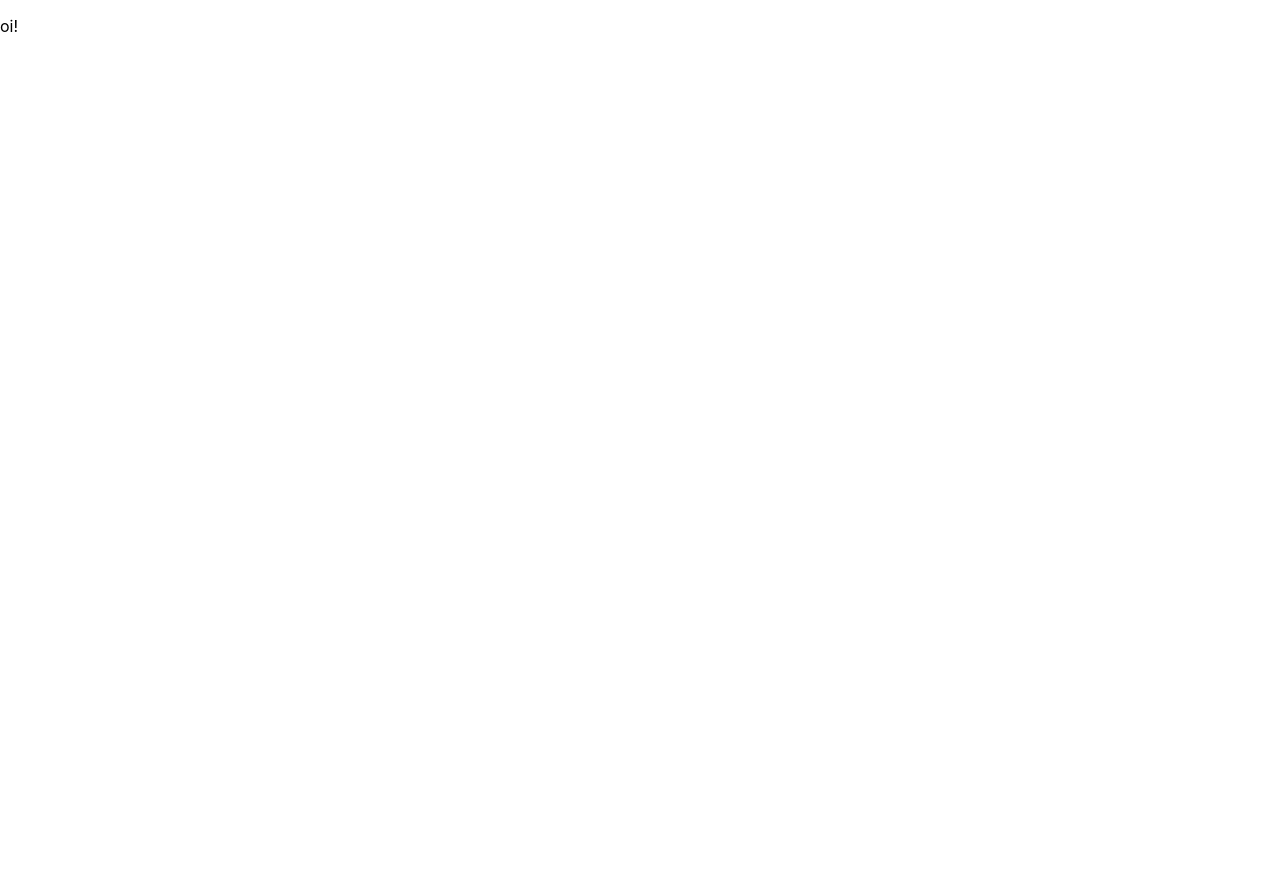
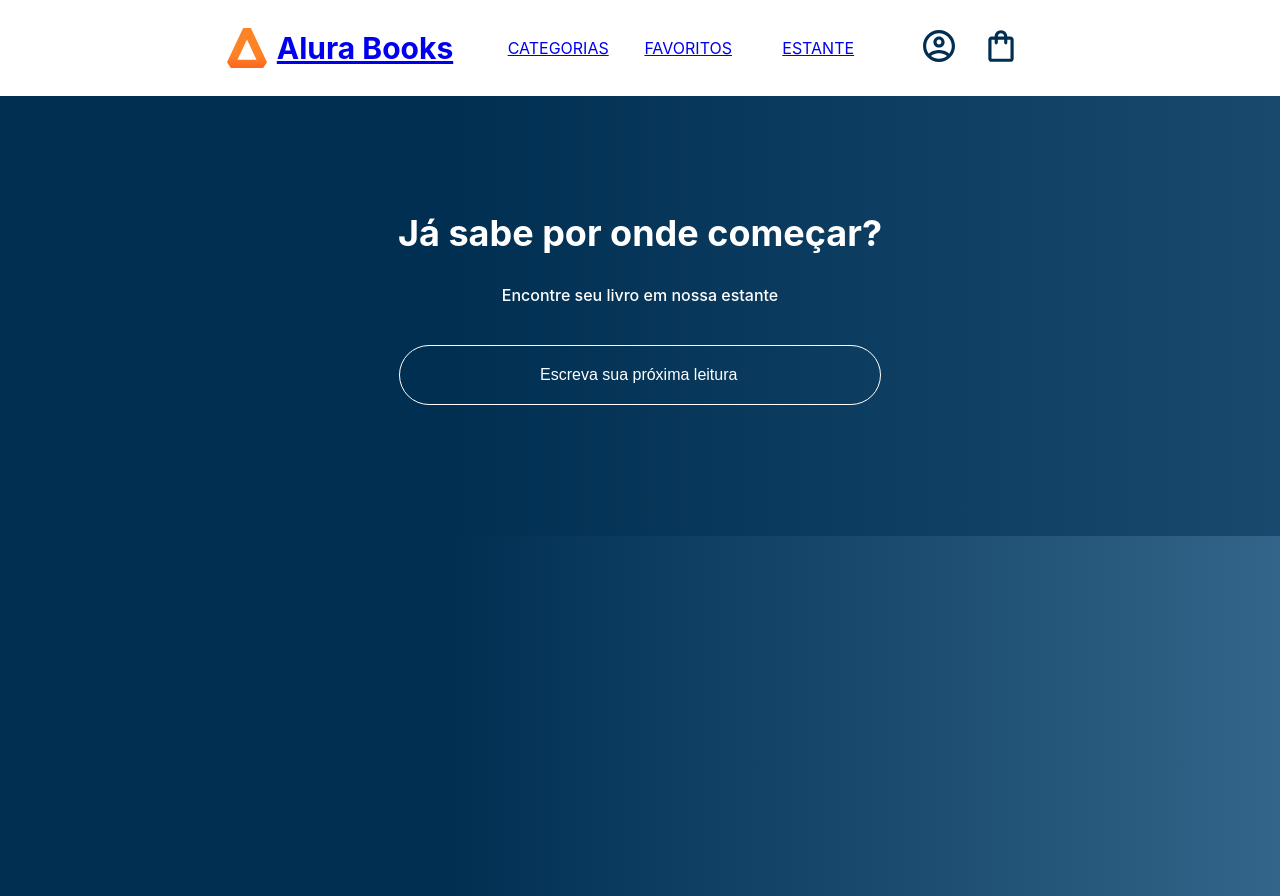
Before and after one commit to vini-ro/Curso-React---Alura-Books, a React (Create React App) app: page /favoritos in a window 1280 px wide. Before the commit the page ends 800 px from the top, so only its background shows below. Built offline with nearby package versions, Linux system fonts and the light colour scheme.

Commit message:
Criando Pagina de Favoritos

```diff
--- a/src/componentes/Header/index.js
+++ b/src/componentes/Header/index.js
@@ -2,6 +2,7 @@
 import OpcoesHeader from '../OpcoesHeader';
 import IconesHeader from '../IconesHeader';
 import styled from 'styled-components';
+import { Link } from 'react-router-dom';
 
 const HeaderContainer = styled.header`
     background-color: #FFF;
@@ -13,7 +14,9 @@
 function Header() {
   return(
       <HeaderContainer>
+        <Link to='/'>
           <Logo/>
+          </Link>
           <OpcoesHeader/>
           <IconesHeader/>
       </HeaderContainer>
--- a/src/index.js
+++ b/src/index.js
@@ -1,9 +1,11 @@
 import React from 'react';
 import ReactDOM from 'react-dom/client';
-import App from './App';
+import Home from './rotas/Home';
 import reportWebVitals from './reportWebVitals';
 import { createGlobalStyle } from 'styled-components';
 import { BrowserRouter, Routes, Route } from "react-router-dom";
+import Header from './componentes/Header';
+import Favoritos from './rotas/Favoritos';
 
 const GlobalStyle = createGlobalStyle`
   body {
@@ -32,9 +34,10 @@
   <React.StrictMode>
     <GlobalStyle />
     <BrowserRouter>
+    <Header />
       <Routes>
-        <Route path="/favoritos" element={<p>oi!</p>} />
-        <Route path="/" element={<App />} />
+        <Route path="/favoritos" element={<Favoritos/>} />
+        <Route path="/" element={<Home />} />
       </Routes>
       </BrowserRouter >
   </React.StrictMode>
--- /dev/null
+++ b/src/rotas/Favoritos.js
@@ -0,0 +1,20 @@
+import Pesquisa from '../componentes/Pesquisa';
+import styled from 'styled-components';
+
+const AppContainer = styled.div`
+    width: 100vw;
+    height: 100vh;
+    background-image: linear-gradient(90deg, #002f52 35%, #326589);
+
+`;
+
+function Favoritos() {
+  return (
+    <AppContainer>
+      <Pesquisa />
+
+    </AppContainer>
+  );
+}
+
+export default Favoritos;
--- a/src/App.js
+++ b/src/rotas/Home.js
@@ -1,6 +1,5 @@
-import Header from './componentes/Header';
-import Pesquisa from './componentes/Pesquisa';
-import UltimosLancamentos from './componentes/UltimosLancamentos';
+import Pesquisa from '../componentes/Pesquisa';
+import UltimosLancamentos from '../componentes/UltimosLancamentos';
 import styled from 'styled-components';
 
 const AppContainer = styled.div`
@@ -11,14 +10,13 @@
 
 `;
 
-function App() {
+function Home() {
   return (
     <AppContainer>
-      <Header />
       <Pesquisa />
       <UltimosLancamentos />
     </AppContainer>
   );
 }
 
-export default App;
+export default Home;
```
Also changed, not shown: src/componentes/Logo/index.js (+11 -10 lines), 1 other file (tests, documents, lock files or other folders).
